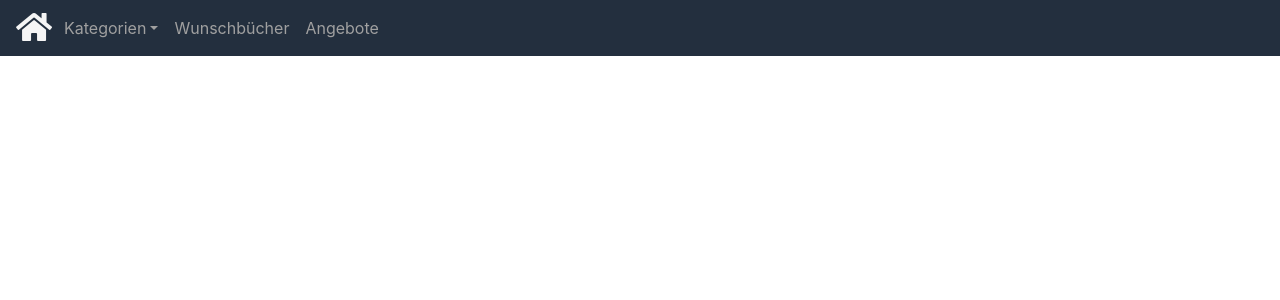
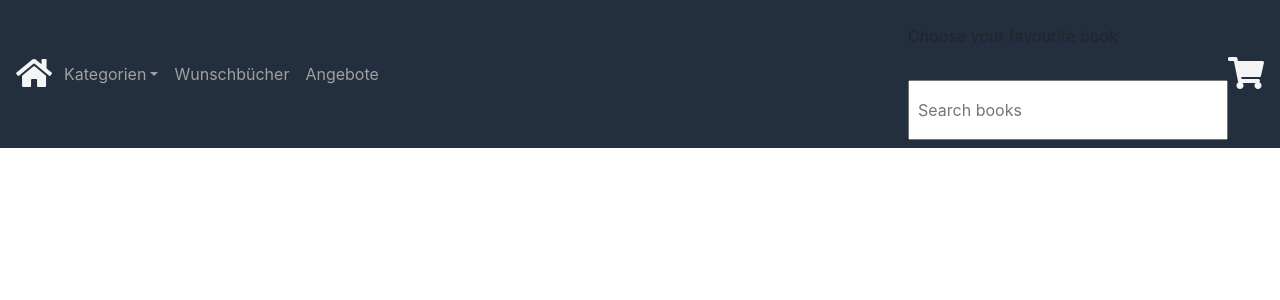
Before and after one commit to formelsalat/SWEA3, a React (Create React App) app: page / in a window 1280 px wide. Shown: the top 300 px of the page. Built offline with nearby package versions, Linux system fonts and the light colour scheme.

Commit message:
Suche Läuft Dude

```diff
--- a/package.json
+++ b/package.json
@@ -6,6 +6,7 @@
     "@types/jquery": "^3.3.22",
     "@types/react-router-dom": "^4.3.1",
     "bootstrap": "^4.1.3",
+    "downshift": "^3.1.6",
     "jquery": "^3.3.1",
     "popper.js": "^1.14.6",
     "react": "^16.7.0-alpha.2",
--- a/src/Components/NavbarItems/NavbarItems.tsx
+++ b/src/Components/NavbarItems/NavbarItems.tsx
@@ -1,12 +1,10 @@
 import * as React from 'react';
-import NavbarBrand from './NavbarBrand'
 import NavbarKategorien from './NavbarKategorien'
 
 export default function NavItems() {
     return (
         <div className="collapse navbar-collapse" id="NavbarCollapse">
             <ul className="navbar-nav mr-auto">
-                <NavbarBrand/>
                 <NavbarKategorien/>
             </ul>
         </div>
--- a/src/Components/NavbarLayout/Navbar.css
+++ b/src/Components/NavbarLayout/Navbar.css
@@ -2,9 +2,6 @@ nav {
     background-color: #232F3E;
 }
 
-.Meine {
-    background-color: blueviolet;
-}
 
 .nav-link {
     color: #A0A0A0;
--- a/src/Components/NavbarLayout/Navbar.tsx
+++ b/src/Components/NavbarLayout/Navbar.tsx
@@ -1,7 +1,10 @@
 import * as React from 'react';
 import './Navbar.css';
 
-import Categories from '../NavbarItems/NavbarKategorien'
+import Brand from './NavbarBrand'
+import Items from '../NavbarItems/NavbarItems'
+import Suche from '../Suche/Suche'
+
 export default function Navbar() {
     return (
         <nav className ="navbar navbar-expand-lg">
@@ -17,19 +20,22 @@ export default function Navbar() {
              <i className="fas fa-bars" style ={{color: "whitesmoke"}} />
             </button>
 
-            <a className ="Navbar-brand"
-                href ="home">
-                  <i  className="fas fa-home fa-2x "
-                      style ={{color: "whitesmoke"}}
-                  />
-            </a>
+            <Brand/>
+
+
             <div className ="collapse navbar-collapse" id="NavbarToggle">
               <ul className ="navbar-nav mr-auto mt-lg-0">
-                 <Categories/>
+
+                  <Items/>
                 <li className="nav-item active"><a className="nav-link" href="#">Wunschbücher</a></li>
                 <li className="nav-item active"><a className="nav-link" href="#">Angebote</a></li>
               </ul>
             </div>
+            <Suche/>
+            <a className="Bucket"
+                href="Warenkorb">
+                <i className="fas fa-shopping-cart fa-2x " style ={{color: "whitesmoke"}}/>
+                </a>
         </nav>
     )
 }
--- /dev/null
+++ b/src/Components/Suche/Suche.css
@@ -0,0 +1,73 @@
+.App {
+    text-align: center;
+  }
+
+  .App-logo {
+    animation: App-logo-spin infinite 20s linear;
+    height: 80px;
+  }
+
+  .App-header {
+    background-color: #222;
+    height: 150px;
+    padding: 20px;
+    color: white;
+  }
+
+  .App-title {
+    font-size: 1.5em;
+  }
+
+  .App-intro {
+    font-size: large;
+  }
+
+  @keyframes App-logo-spin {
+    from {
+      transform: rotate(0deg);
+    }
+    to {
+      transform: rotate(360deg);
+    }
+  }
+
+  input {
+    margin: 1rem;
+    width: 20rem;
+    padding: 1rem 0.5rem;
+  }
+
+  .downshift-dropdown {
+    margin: 0 auto;
+    width: 20rem;
+    border: 1px solid whitesmoke;
+    border-bottom: none;
+  }
+
+  .dropdown-item {
+    padding: 0.5rem;
+    cursor: pointer;
+    border-bottom: 1px solid whitesmoke;
+    font-size: 1rem;
+    text-align: left;
+  }
+
+  .dropdown-button {
+    padding: 0.6rem;
+    border-radius: 3px;
+    background: white;
+    cursor: pointer;
+  }
+
+  .popper-div {
+    flex: 1;
+    display: flex;
+    align-items: center;
+    justify-content: center;
+    margin-top: 5rem;
+  }
+
+  .popper-item {
+    padding: 0.5rem;
+    border-bottom: 1px solid whitesmoke;
+  }
--- /dev/null
+++ b/src/Components/Suche/Suche.jsx
@@ -0,0 +1,69 @@
+import React from "react";
+import Downshift from "downshift";
+import "./Suche.css";
+
+const books = [
+  { name: "Harry Potter" },
+  { name: "Net Moves" },
+  { name: "Half of a yellow sun" },
+  { name: "The Da Vinci Code" },
+  { name: "Born a crime" }
+];
+
+const onChange = selectedBook => {
+  alert(`your favourite book is ${selectedBook.name}`);
+};
+
+export default function Suche() {
+  return (
+    <Downshift
+      onChange={onChange}
+
+    >
+      {({
+        getInputProps,
+        getItemProps,
+        isOpen,
+        inputValue,
+        highlightedIndex,
+        selectedItem,
+        highlightedItem,
+        getLabelProps
+      }) => (
+        <div>
+          <label
+            style={{ marginTop: "1rem", display: "block" }}
+            {...getLabelProps()}
+          >
+            Choose your favourite book
+          </label>{" "}
+          <br />
+          <input {...getInputProps({ placeholder: "Search books" })} />
+          {isOpen ? (
+            <div className="downshift-dropdown">
+              {books
+                .filter(
+                  item =>
+                    !inputValue ||
+                    item.name.toLowerCase().includes(inputValue.toLowerCase())
+                )
+                .map((item, index) => (
+                  <div
+                    className="dropdown-item"
+                    {...getItemProps({ key: item.name, index, item })}
+                    style={{
+                      backgroundColor:
+                        highlightedIndex === index ? "lightgray" : "white",
+                      fontWeight: selectedItem === item ? "bold" : "normal"
+                    }}
+                  >
+                    {item.name}
+                  </div>
+                ))}
+            </div>
+          ) : null}
+        </div>
+      )}
+    </Downshift>
+  );
+}
```
Also changed, not shown: src/Components/NavbarLayout/NavbarBrand.tsx (renamed from src/Components/NavbarItems/NavbarBrand.tsx), 1 other file (tests, documents, lock files or other folders).
